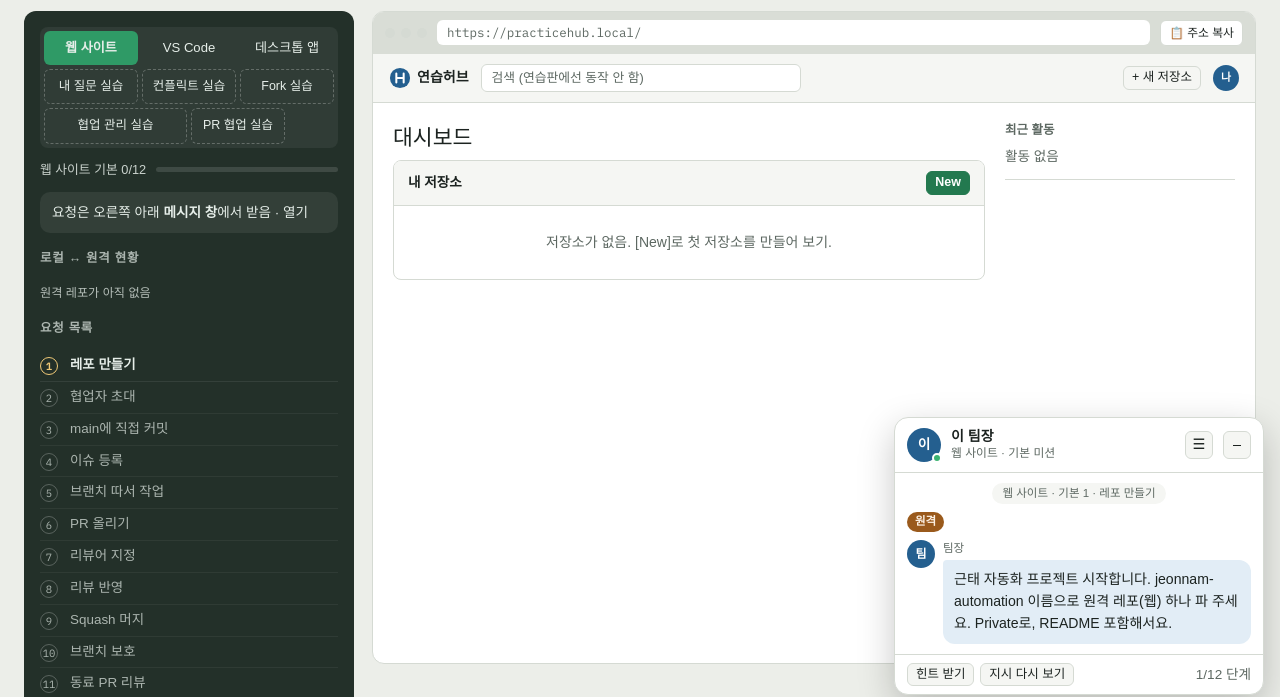
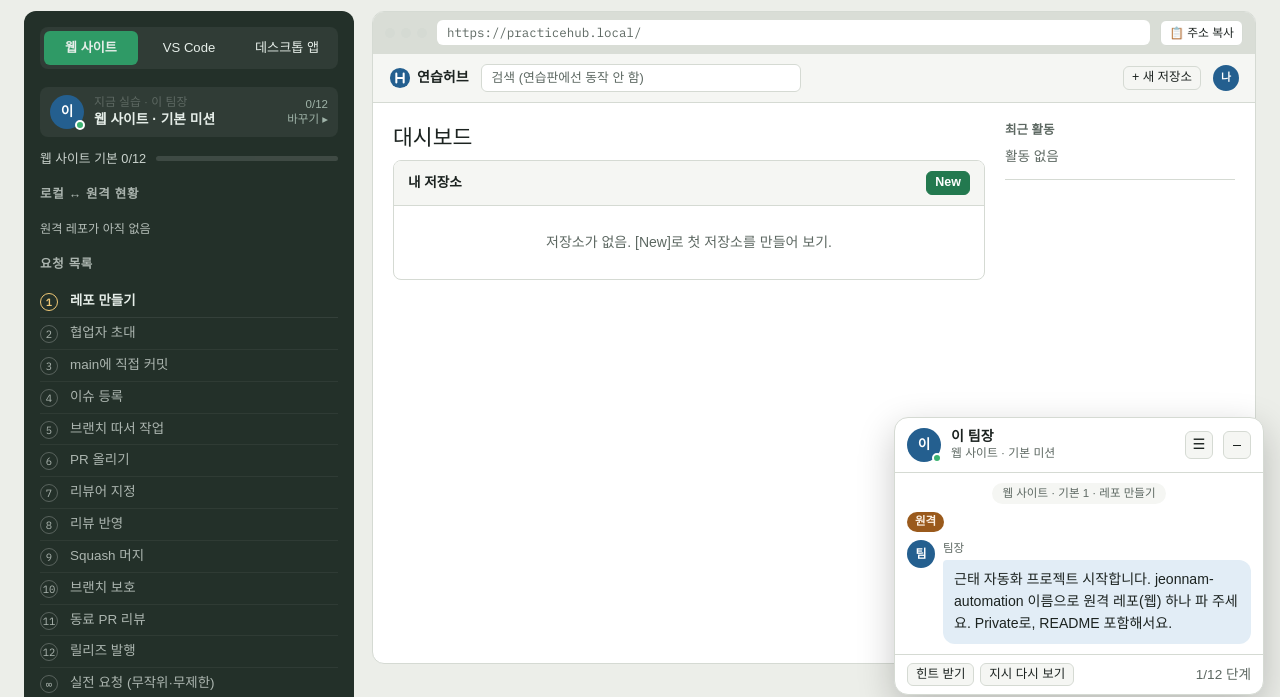
Before and after one commit to lopm123456789-max/practice_githuhb, a plain HTML site: page index.html in a window 1280 px wide. Shown: the part 89-786 px from the top of the page. Drawn offline with Linux system fonts and the light colour scheme; a web font is replaced by a local one.

Commit message:
Move practice track selection into the messenger contacts
The rail keeps only the three screen buttons and one 'current practice'
row that opens the messenger's contact list. Contacts are grouped into
per-screen basics and topic tracks, each with a line on what it teaches.
Also fixes the Fork track button showing the Q&A colour.

Co-Authored-By: Claude Opus 5.5 <noreply@anthropic.com>
Claude-Session: https://claude.ai/code/session_01MS9KgA28jxP8HLeGr4BoFg

```diff
--- a/index.html
+++ b/index.html
@@ -188,12 +188,10 @@ textarea.inp { min-height: 110px; resize: vertical; font-family: var(--f-mono);
 .perma { display: flex; gap: 8px; align-items: center; flex-wrap: wrap; margin-bottom: 8px; padding: 8px 10px; border: 1px solid var(--line); border-radius: 6px; background: var(--accent-soft); } .perma .inp { flex: 1; min-width: 200px; font-size: .75rem; }
 .link.wrap { display: inline; max-width: 100%; white-space: normal; overflow-wrap: anywhere; text-align: left; padding: 0; }
 .wk .wk-h { margin: 12px 0 6px; } .wk .wk-p { margin: 4px 0; } .wk .wk-li { margin: 2px 0 2px 8px; } .readme.wk { white-space: normal; }
-.modes .pm-btn { grid-column: span 6; } .modes .pm-btn.on { background: #6b4fa0; border-color: #6b4fa0; }
 .state.draft, .st-draft { color: var(--muted); } .state.draft { background: var(--muted); color: #fff; }
 .draft-box, .am-box { border: 1px dashed var(--line); border-radius: 6px; padding: 8px 10px; margin: 6px 0; display: flex; flex-wrap: wrap; gap: 8px; align-items: center; }
 .ci-dot { color: var(--warn); } .ci-log { background: #11161a; color: #d6e2da; padding: 8px 10px; border-radius: 6px; font-size: .75rem; white-space: pre-wrap; margin: 4px 0 8px; }
 .sg-diff { margin: 0 12px; border: 1px solid var(--line); border-radius: 6px; overflow-x: auto; font-size: .8rem; } .sg-diff .dl { padding: 1px 8px; white-space: pre; } .sg-diff .del { background: var(--del); color: var(--del-ink); } .sg-diff .add { background: var(--add); color: var(--add-ink); }
-.modes .rv-btn { grid-column: span 3; } .modes .rv-btn.on { background: #1f7a80; border-color: #1f7a80; } .modes .pm-btn { grid-column: span 3 !important; }
 .osx { border: 2px solid var(--accent); border-radius: 8px; margin: 0 0 10px; background: var(--surface); }
 .osx-head { display: flex; gap: 8px; align-items: center; padding: 8px 10px; border-bottom: 1px solid var(--line); flex-wrap: wrap; }
 .osx-bar { display: flex; gap: 10px; align-items: center; padding: 6px 10px; border-bottom: 1px solid var(--line); flex-wrap: wrap; font-size: .82rem; }
@@ -225,14 +223,15 @@ textarea.inp { min-height: 110px; resize: vertical; font-family: var(--f-mono);
 h2.pt { font-size: 1.35rem; font-weight: 500; margin: 0 0 6px; overflow-wrap: anywhere; }
 h2.pt span { color: var(--muted); }
 .kv { color: var(--muted); font-size: 0.85rem; }
-.modes { display: grid; grid-template-columns: repeat(6, minmax(0, 1fr)); gap: 4px; background: rgba(255,255,255,0.06); padding: 4px; border-radius: 8px; }
+.cur-track { all: unset; box-sizing: border-box; cursor: pointer; display: flex; align-items: center; gap: 10px; width: 100%; margin-top: 6px; padding: 8px 10px; border-radius: 8px; background: rgba(255,255,255,0.06); color: var(--rail-ink); }
+.cur-track:hover, .cur-track:focus-visible { background: rgba(255,255,255,0.12); }
+.cur-track small { color: #9fb3a8; font-size: .72rem; } .cur-track b { font-size: .86rem; }
+.cur-track .ct-go { font-size: .72rem; color: #9fb3a8; text-align: right; line-height: 1.3; }
+.ct-grp { font-size: .72rem; color: var(--muted); font-weight: 700; padding: 6px 8px 0; }
+.ct-sub { font-weight: 400; color: var(--muted); font-size: .76rem; }
+.modes { display: grid; grid-template-columns: repeat(3, minmax(0, 1fr)); gap: 4px; background: rgba(255,255,255,0.06); padding: 4px; border-radius: 8px; }
 .modes button { background: none; border: 0; color: var(--rail-ink); padding: 7px 4px; border-radius: 6px; cursor: pointer; font-size: 0.82rem; }
 .modes button.on { background: #2f9a66; font-weight: 700; }
-.modes button { grid-column: span 2; }
-.modes .qa-btn { grid-column: span 2; border: 1px dashed rgba(255,255,255,0.25); font-size: 0.78rem; }
-.modes .fk-btn.on { background: #3d6aa8; border-color: #3d6aa8; }
-.modes .cf-btn.on { background: #a8423a; border-color: #a8423a; }
-.modes .qa-btn.on { background: #b9862a; border-color: #b9862a; }
 .cr { color: var(--closed); font-weight: 700; }
 .conf-box { border: 1px solid var(--closed); background: var(--err-soft); border-radius: 8px; padding: 10px 12px; display: flex; flex-direction: column; gap: 6px; font-size: 0.86rem; }
 .vs-merge { margin: 6px 12px; padding: 8px 10px; border-radius: 4px; background: #3a2a1a; border-left: 3px solid var(--g-M); font-size: 12.5px; line-height: 1.6; }
@@ -420,9 +419,9 @@ body.msgr-min .wrap { padding-bottom: 90px; }
   </div>
   <div class="grid">
     <aside class="rail" aria-label="업무 요청">
-      <div class="modes" role="group" aria-label="연습 도구"><button type="button" data-mode="web">웹 사이트</button><button type="button" data-mode="vscode">VS Code</button><button type="button" data-mode="desktop">데스크톱 앱</button><button type="button" data-mode="qa" class="qa-btn">내 질문 실습</button><button type="button" data-mode="conflict" class="qa-btn cf-btn">컨플릭트 실습</button><button type="button" data-mode="fork" class="qa-btn fk-btn">Fork 실습</button><button type="button" data-mode="pm" class="qa-btn pm-btn">협업 관리 실습</button><button type="button" data-mode="rv" class="qa-btn rv-btn">PR 협업 실습</button></div>
+      <div class="modes" role="group" aria-label="연습 화면"><button type="button" data-mode="web">웹 사이트</button><button type="button" data-mode="vscode">VS Code</button><button type="button" data-mode="desktop">데스크톱 앱</button></div>
+      <button type="button" class="cur-track" id="cur-track" data-msgr="openlist" aria-label="실습 바꾸기 (메시지 창 담당자 목록 열기)"></button>
       <div class="prog"><span id="prog-t"></span><div class="bar"><i id="prog-b"></i></div></div>
-      <button type="button" class="msg msg-mini" id="req" data-msgr="open">요청은 오른쪽 아래 <b>메시지 창</b>에서 받음 · 열기</button>
       <h3>로컬 ↔ 원격 현황</h3>
       <div class="locs" id="locs"></div>
       <h3>요청 목록</h3>
@@ -1101,7 +1100,8 @@ Rebase and merge      : main 에 A', B', C' (머지 커밋 없이 한 줄로, ID
   function trackList(t) { t = t || S.track; return t === "vscode" ? MV : t === "desktop" ? MD : t === "qa" ? MQ : t === "conflict" ? MC : t === "fork" ? MF : t === "pm" ? MP : t === "rv" ? MR : M; }
   function isLocalTrack() { return S.track === "vscode" || S.track === "desktop"; }
   /* ---------- 메신저 창 ---------- */
-  var CH = { web: ["이 팀장", "웹 사이트 · 기본 미션"], vscode: ["박 매니저", "VS Code · 로컬 미션"], desktop: ["최 매니저", "데스크톱 앱 · 로컬 미션"], qa: ["질문 노트", "내가 물어본 것"], conflict: ["김주무관", "컨플릭트 미션"], fork: ["kim-team", "Fork 미션"], pm: ["코치", "이슈·프로젝트·위키 미션"], rv: ["한 리드", "PR 협업 미션 (CODEOWNERS·CI·자동 머지)"] };
+  var CH = { web: ["이 팀장", "웹 사이트 · 기본 미션"], vscode: ["박 매니저", "VS Code · 로컬 미션"], desktop: ["최 매니저", "데스크톱 앱 · 로컬 미션"], qa: ["질문 노트", "내가 물어본 것"], conflict: ["김주무관", "컨플릭트 미션"], fork: ["kim-team", "Fork 미션"], pm: ["코치", "이슈·프로젝트·위키 미션"], rv: ["한 리드", "PR 협업 미션"] };
+  var CH_DESC = { web: "저장소·이슈·브랜치·PR·리뷰·머지·릴리즈를 웹에서", vscode: "클론·커밋·Push/Pull·로컬 merge 를 VS Code 로", desktop: "같은 흐름을 GitHub Desktop 으로", qa: "내가 물어본 질문을 퀴즈로 복습", conflict: "충돌이 나는 경우, Current/Incoming 고르기", fork: "남의 저장소 Fork → 원본으로 PR → Sync fork", pm: "이슈 할당·마일스톤·프로젝트 보드·위키", rv: "PR 템플릿·CODEOWNERS·CI·Draft·자동 머지" };
   var CH_COLOR = { web: "#245f8f", vscode: "#2f8a55", desktop: "#a8423a", qa: "#7a6a20", conflict: "#a35a1f", fork: "#3d6aa8", pm: "#6b4fa0", rv: "#1f7a80" };
   function chatAv(who) { var c = { "팀장": "#245f8f", "김주무관": "#a35a1f", "이주무관": "#7247a8", "박주무관": "#2f8a55", "질문": "#7a6a20", "코치": "#6b4fa0", "리드": "#1f7a80", "안내": "#5d6862" }[who] || "#5d6862"; return '<span class="c-av" style="background:' + c + '" aria-hidden="true">' + esc((who || "?").slice(0, 1)) + '</span>'; }
   function trackAv(k) { return '<span class="c-av lg" style="background:' + CH_COLOR[k] + '" aria-hidden="true">' + esc(CH[k][0].slice(0, 1)) + '<i class="on"></i></span>'; }
@@ -1221,10 +1221,12 @@ Rebase and merge      : main 에 A', B', C' (머지 커밋 없이 한 줄로, ID
     var h = '<div class="msgr-head">' + trackAv(k) + '<div class="msgr-tt"><b>' + esc(CH[k][0]) + '</b><small>' + esc(CH[k][1]) + '</small></div><span style="flex:1"></span>' + (msgrPos ? '<button type="button" class="msgr-ic" data-msgr="home" title="원래 위치(오른쪽 아래)로" aria-label="메시지 창 원래 위치로">↘</button>' : "") + '<button type="button" class="msgr-ic" data-msgr="list" title="담당자 목록" aria-label="담당자 목록">☰</button><button type="button" class="msgr-ic" data-msgr="min" title="최소화" aria-label="최소화">–</button></div>';
     h += '<div class="msgr-body" id="msgr-body">';
     if (ui.msgrList) {
-      h += '<div class="msgr-sys">담당자</div>' + ["web", "vscode", "desktop", "qa", "conflict", "fork", "pm", "rv"].map(function (t) {
+      var ct = function (t) {
         var L = trackList(t), d = L.filter(function (m) { return m.ok(); }).length;
-        return '<button type="button" class="msgr-ct' + (t === k ? " on" : "") + '" data-msgr="track" data-arg="' + t + '">' + trackAv(t) + '<span class="ct-tx"><b>' + esc(CH[t][0]) + '</b><small>' + esc(CH[t][1]) + '</small></span><span class="ct-st">' + (t === k ? '<em>대화 중</em>' : "") + d + "/" + L.length + ' 완료</span></button>';
-      }).join("");
+        return '<button type="button" class="msgr-ct' + (t === k ? " on" : "") + '" data-msgr="track" data-arg="' + t + '">' + trackAv(t) + '<span class="ct-tx"><b>' + esc(CH[t][0]) + ' <span class="ct-sub">' + esc(CH[t][1]) + '</span></b><small>' + esc(CH_DESC[t]) + '</small></span><span class="ct-st">' + (t === k ? '<em>대화 중</em>' : "") + d + "/" + L.length + '</span></button>';
+      };
+      h += '<div class="msgr-sys">누구와 연습할지 고름</div><div class="ct-grp">기본 미션 · 화면별</div>' + ["web", "vscode", "desktop"].map(ct).join("") +
+        '<div class="ct-grp">주제별 실습</div>' + ["conflict", "fork", "pm", "rv", "qa"].map(ct).join("");
     } else {
       var from0 = Math.max(0, Math.min(show, list.length) - 2);
       for (var i = from0; i < Math.min(show, list.length); i++) {
@@ -1246,11 +1248,13 @@ Rebase and merge      : main 에 A', B', C' (머지 커밋 없이 한 줄로, ID
     else if (a === "home") setMsgrPos(null);
     else if (a === "nav") { S.mode = "web"; if (!isStudyTrack() && S.track !== "web") S.track = "web"; navUrl(b.dataset.arg); afterChange(); return true; }
     else if (a === "list") ui.msgrList = !ui.msgrList;
+    else if (a === "openlist") { ui.msgrMin = false; ui.msgrList = true; }
     else if (a === "track") { var t = b.dataset.arg; if (t === "pm" || t === "rv") { S.track = t; S.mode = "web"; } else if (isStudyKey(t)) S.track = t; else S.mode = S.track = t; ui.msgrList = false; ui.view = null; flash = null; }
     afterChange(); return true;
   }
   function renderRail() {
-    Array.prototype.forEach.call(document.querySelectorAll("[data-mode]"), function (b) { var on = isStudyKey(b.dataset.mode) ? S.track === b.dataset.mode : b.dataset.mode === S.mode; b.classList.toggle("on", on); b.setAttribute("aria-pressed", on ? "true" : "false"); });
+    renderTracks();
+    Array.prototype.forEach.call(document.querySelectorAll(".modes [data-mode]"), function (b) { var on = b.dataset.mode === S.mode; b.classList.toggle("on", on); b.setAttribute("aria-pressed", on ? "true" : "false"); });
     var list = trackList(), cur = current(list), done = list.filter(function (m) { return m.ok(); }).length;
     var extra = isLocalTrack() ? S.lqDone : S.questDone;
     $("prog-t").textContent = TRACK_NAME[S.track] + (isStudyTrack() ? " " : " 기본 ") + done + "/" + list.length + (extra ? " · 실전 " + extra + "건" : "");
@@ -1282,7 +1286,7 @@ Rebase and merge      : main 에 A', B', C' (머지 커밋 없이 한 줄로, ID
     }
     if (mq && mq.setup) h += '<div class="row"><button type="button" class="btn go sm" data-rail="setup">' + (isDone ? "다시 해보기" : "상황 만들기") + '</button><span class="hint" style="font-size:.78rem">' + (mq.mode === "web" ? "웹 화면에서 진행" : "VS Code 또는 데스크톱 앱 화면에서 진행") + '</span></div>';
     if (ui.hint) h += '<div class="b-row">' + chatAv(item.from) + '<div class="b-col"><small>' + esc(item.from) + ' · 힌트</small><div class="bubble hint-b">' + esc(item.w) + '</div></div></div>';
-    if (isStudyTrack()) h += '<p class="hint" style="font-size:.76rem;opacity:.75">화면 전환은 위 [웹 사이트]·[VS Code]·[데스크톱 앱] 버튼으로 함 (이 트랙은 유지됨. 같은 버튼을 한 번 더 누르면 그 모드의 기본 트랙으로 이동)</p>';
+    if (isStudyTrack()) h += '<p class="hint" style="font-size:.76rem;opacity:.75">화면 전환은 위 [웹 사이트]·[VS Code]·[데스크톱 앱] 버튼으로 함 (이 트랙은 유지됨. 기본 미션으로 돌아가려면 왼쪽 [실습] 메뉴에서 기본 미션 선택)</p>';
     if (ui.steps) h += '<div class="b-row">' + chatAv(item.from) + '<div class="b-col"><small>' + esc(item.from) + ' · 진행 순서</small><div class="bubble"><ol>' + item.s.map(function (s) { return "<li>" + esc(s) + "</li>"; }).join("") + '</ol></div></div></div>';
     if (show >= list.length && S.track !== "qa") h += isDone ? '<div class="b-me"><span class="bubble me">처리 완료했습니다 ✓</span></div><div class="b-row">' + chatAv(item.from) + '<div class="b-col"><small>' + esc(item.from) + '</small><div class="bubble done-b">확인했어요, 고마워요! 다음 건은 아래 버튼을 누르면 드릴게요. (자동으로 넘어가지 않음)</div></div></div><div class="row"><button type="button" class="btn go" data-rail="next">다음 요청 받기 →</button></div>' : '<div class="row"><button type="button" class="btn sm" data-rail="skip">다른 요청으로 바꾸기</button></div>';
     else if (isDone) h += '<span class="done-tag">처리 완료</span>';
@@ -1295,10 +1299,15 @@ Rebase and merge      : main 에 A', B', C' (머지 커밋 없이 한 줄로, ID
     renderLocTable();
     $("feed").innerHTML = S.feed.length ? S.feed.map(function (f) { return "<div><b>" + esc(f.who) + "</b> " + esc(f.text) + "</div>"; }).join("") : "<div>아직 알림 없음</div>";
   }
+  function renderTracks() {
+    var t = S.track, L = trackList(t), d = L.filter(function (m) { return m.ok(); }).length;
+    $("cur-track").innerHTML = trackAv(t) + '<span class="ct-tx"><small>지금 실습 · ' + esc(CH[t][0]) + '</small><b>' + esc(CH[t][1]) + '</b></span><span class="ct-go">' + d + "/" + L.length + '<br>바꾸기 ▸</span>';
+  }
   function railClick(e) {
     useRepo("home");
     if (msgrClick(e)) return;
     var md = e.target.closest("[data-mode]");
+    if (md && !isStudyKey(md.dataset.mode) && isStudyTrack()) { S.mode = md.dataset.mode; ui.view = null; flash = null; return afterChange(); }
     if (md) { if (md.dataset.mode === "pm" || md.dataset.mode === "rv") { S.track = md.dataset.mode; S.mode = "web"; } else if (isStudyKey(md.dataset.mode)) S.track = md.dataset.mode; else if (isStudyTrack() && md.dataset.mode !== S.mode) S.mode = md.dataset.mode; else S.mode = S.track = md.dataset.mode; ui.view = null; flash = null; return afterChange(); }
     var b = e.target.closest("[data-rail]"); if (!b) return;
     var a = b.dataset.rail, loc = isLocalTrack();
```
